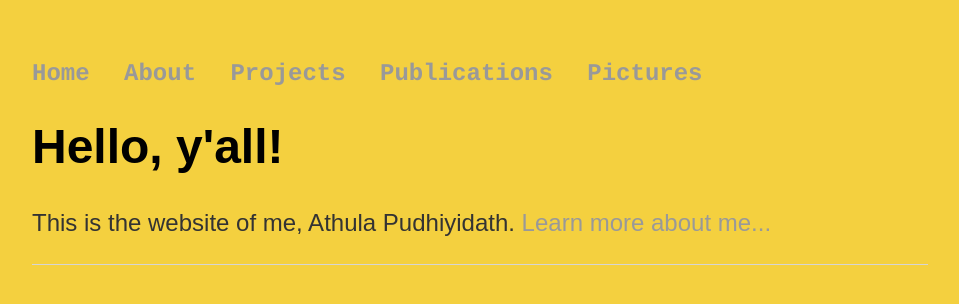
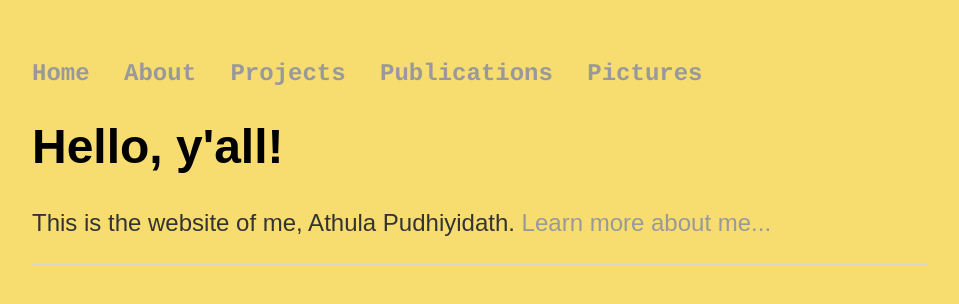
Before and after one commit to athpud/athpud.github.io, a Jekyll site: the page built from index.html, in a window 1280 px wide. Shown: the top 304 px of the page, without its empty margins (160-1119 px from the left). Built offline with Jekyll 4.4.1, drawn with Linux system fonts in a browser that asks for light colours.

Commit message:
fix color

```diff
--- a/css/main.css
+++ b/css/main.css
@@ -1,7 +1,7 @@
 body {
     margin: 60px auto;
     width: 70%;
-    background-color: #F4D03F;
+    background-color: #F7DC6F;
     font-family:'Arial';
 }
 nav ul, footer ul {
```
